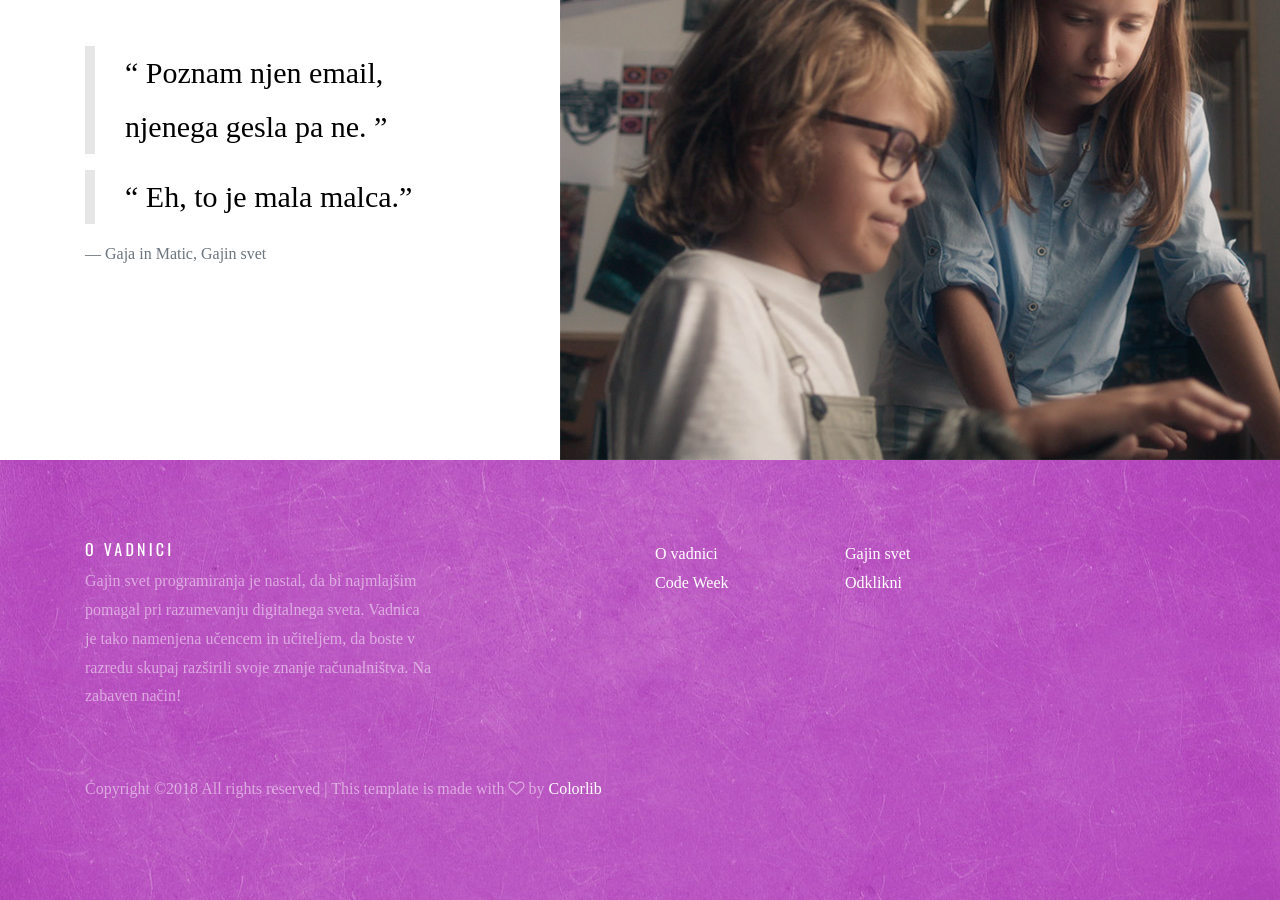
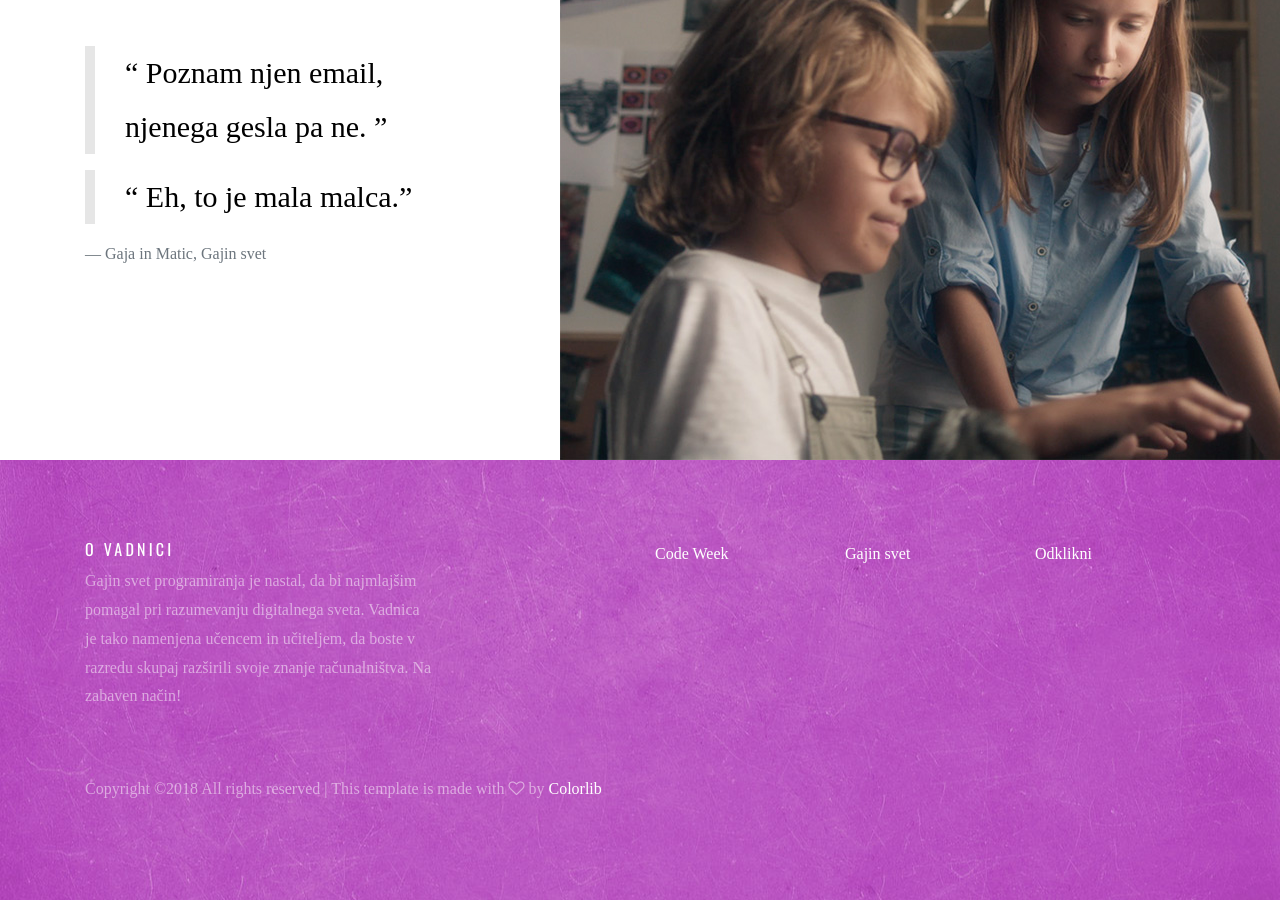
Before and after one commit to codeweeksi/gajin-svet, a Jekyll site: the page built from index.md, in a window 1280 px wide and 900 px high, scrolled down 2986 px. Built offline with Jekyll 4.4.1, drawn with Linux system fonts in a browser that asks for light colours; some web fonts are replaced; comment, search, counter and statistics services are not loaded.

```diff
--- a/_includes/footer.html
+++ b/_includes/footer.html
@@ -9,14 +9,17 @@
             <div class="row">
               <div class="col-md-4">
                 <ul class="list-unstyled">
-                  <li><a href="#">O vadnici</a></li>
-                  <li><a href="#">Code Week</a></li>
+                  <li><a href="http://codeweek.si/" target="blank">Code Week</a></li>
                 </ul>
               </div>
               <div class="col-md-4">
                 <ul class="list-unstyled">
-                  <li><a href="#">Gajin svet</a></li>
-                  <li><a href="#">Odklikni</a></li>
+                  <li><a href="http://gajinsvet.si" target="blank">Gajin svet</a></li>
+                </ul>
+              </div>
+              <div class="col-md-4">
+                <ul class="list-unstyled">
+                  <li><a href="#" target="blank">Odklikni</a></li>
                 </ul>
               </div>
             </div>
```
